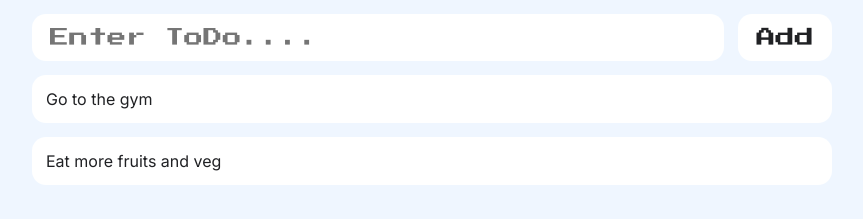
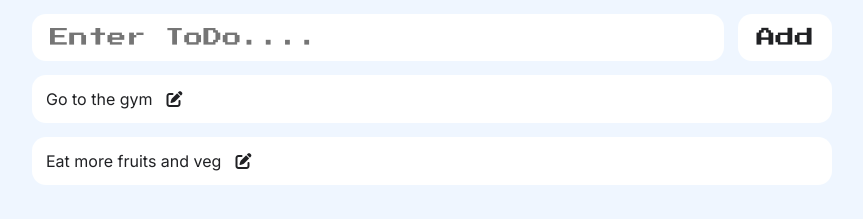
Before and after one commit to siraajul/todospark, a React (Vite) app: page / in a window 1280 px wide. Shown: the top 219 px of the page, without its empty margins (208-1071 px from the left). Built offline with nearby package versions, Linux system fonts and the light colour scheme.

Commit message:
Add:--> Icon

```diff
--- a/src/components/TodoList.jsx
+++ b/src/components/TodoList.jsx
@@ -8,6 +8,7 @@ export default function TodoList() {
         return (
           <li className="todoItem" key={todoIndex}>
             {todo}
+            <i class="fa-solid fa-pen-to-square"></i>
           </li>
         );
       })}
```
